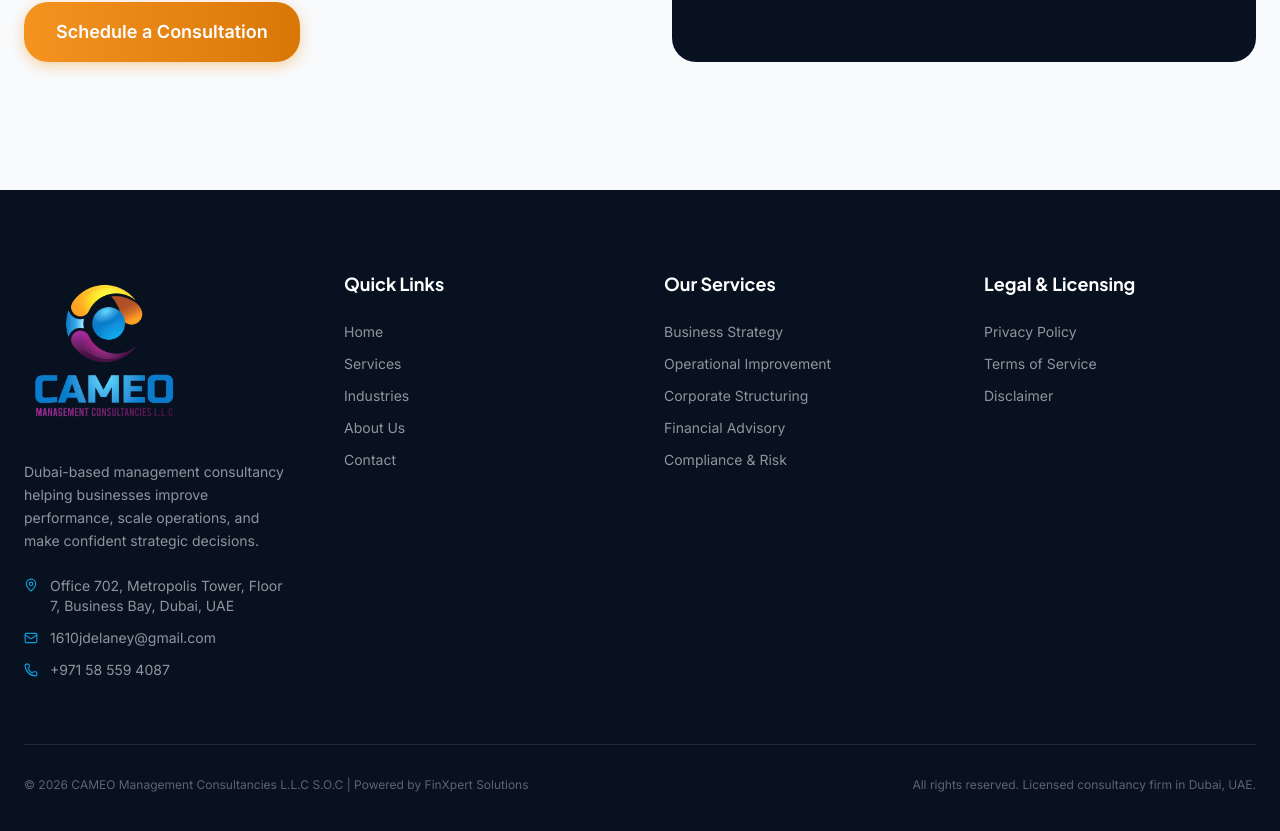
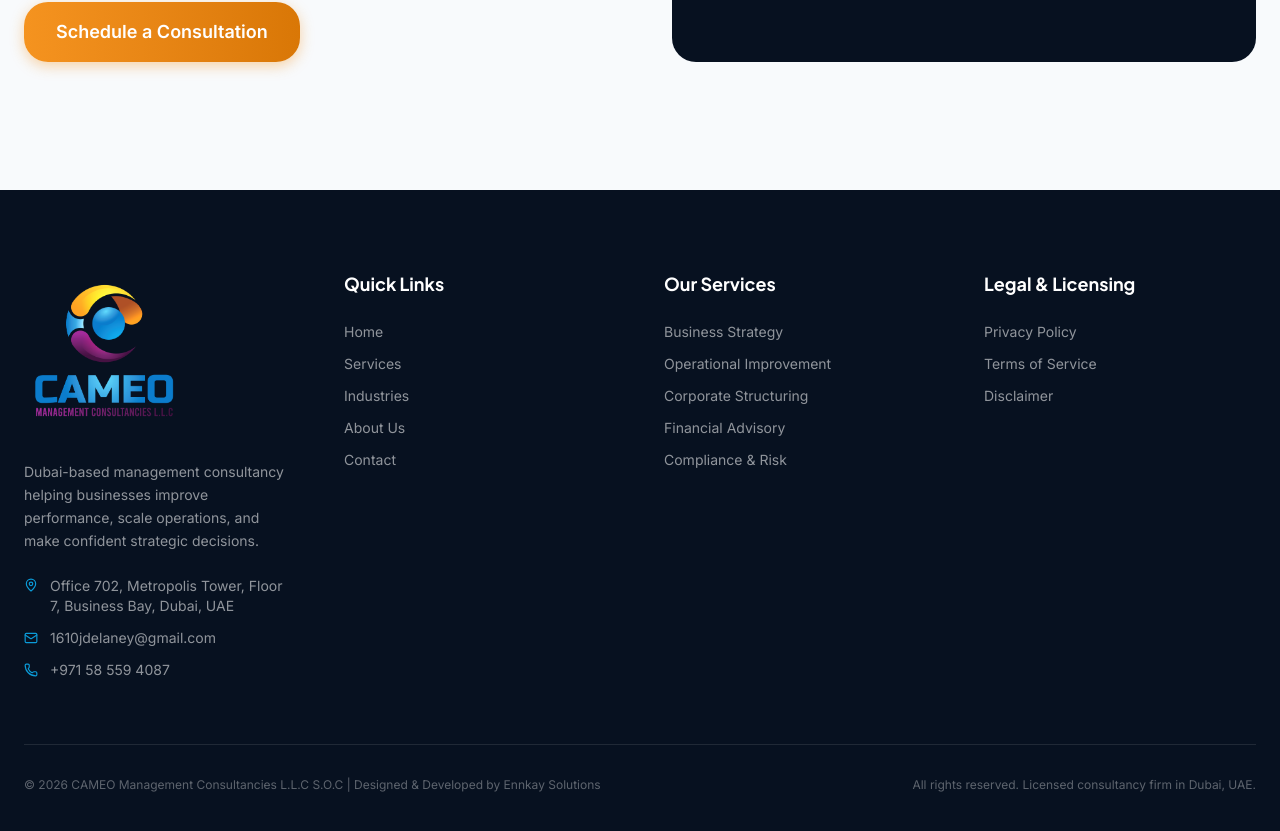
Before and after one commit to miashraf1818/CAMEO, a Next.js app: page / in a window 1280 px wide. Shown: the part 8550-9381 px from the top of the page. Built offline with nearby package versions, Linux system fonts and the light colour scheme.

Commit message:
Updated footer credits to Ennkay Solutions

```diff
--- a/src/components/layout/Footer.tsx
+++ b/src/components/layout/Footer.tsx
@@ -82,7 +82,7 @@ const Footer = () => {
 
         {/* Bottom Bar */}
         <div className="pt-8 border-t border-white/10 flex flex-col md:flex-row justify-between items-center gap-4 text-white/35 text-xs">
-          <p>© 2026 CAMEO Management Consultancies L.L.C S.O.C | Powered by FinXpert Solutions</p>
+          <p>© 2026 CAMEO Management Consultancies L.L.C S.O.C | Designed & Developed by Ennkay Solutions</p>
           <p>All rights reserved. Licensed consultancy firm in Dubai, UAE.</p>
         </div>
       </div>
```
